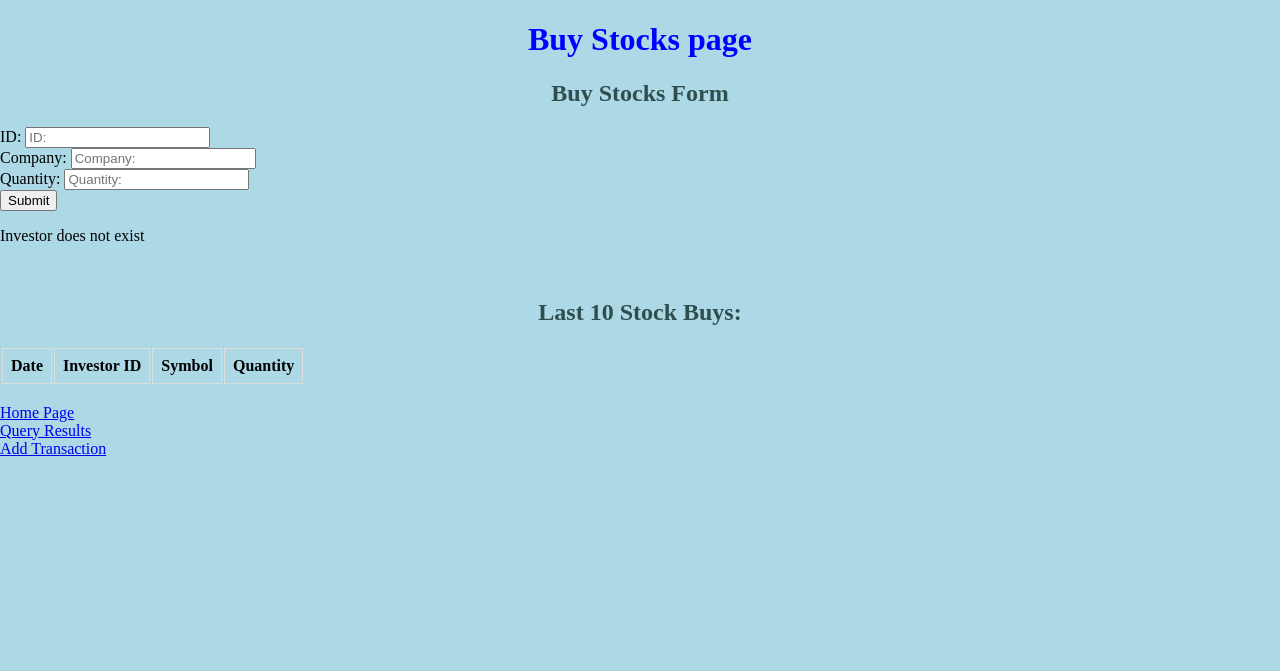
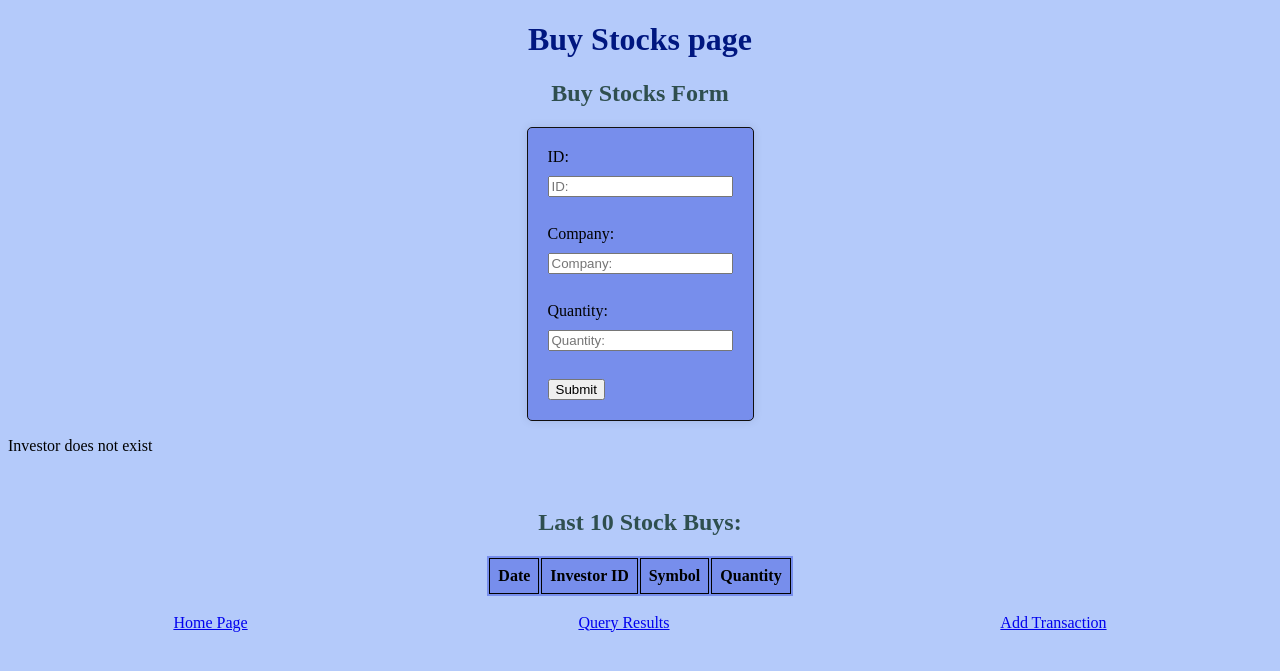
Before and after one commit to GilCaplan/Django_ProjectP2, a Django app: page /Buy_Stocks/ in a window 1280 px wide. Shown: the top 671 px of the page. Run offline with Django 4.2, Linux system fonts and the light colour scheme; data that the repository does not hold is empty.

Commit message:
started django project

```diff
--- a/Stocks_App/models.py
+++ b/Stocks_App/models.py
@@ -11,7 +11,8 @@ from django.db import models
 class Buying(models.Model):
     tdate = models.OneToOneField('Stock', models.DO_NOTHING, db_column='tDate', primary_key=True)
     id = models.ForeignKey('Investor', models.DO_NOTHING, db_column='ID')
-    symbol = models.ForeignKey('Stock', models.DO_NOTHING, db_column='Symbol', to_field='symbol', related_name='buying_symbol_set')
+    # symbol = models.ForeignKey('Stock', models.DO_NOTHING, db_column='Symbol', to_field='symbol', related_name='buying_symbol_set')
+    symbol = models.ForeignKey('Stock', models.DO_NOTHING, db_column='Symbol', related_name='+')
     bquantity = models.IntegerField(db_column='BQuantity', blank=True, null=True)
 
     class Meta:
@@ -57,7 +58,6 @@ class Transactions(models.Model):
     tdate = models.DateField(db_column='tDate', primary_key=True)  # Field name made lowercase. The composite primary key (tDate, ID) found, that is not supported. The first column is selected.
     id = models.ForeignKey(Investor, models.DO_NOTHING, db_column='ID')  # Field name made lowercase.
     tamount = models.IntegerField(db_column='TAmount', blank=True, null=True)  # Field name made lowercase.
-
     class Meta:
         managed = False
         db_table = 'Transactions'
--- a/Stocks_App/views.py
+++ b/Stocks_App/views.py
@@ -1,4 +1,7 @@
+import random
+
 from django.shortcuts import render, redirect
+from datetime import timedelta
 from .models import Transactions, Stock, Buying, Company, Investor
 from django.db import connection
 from django import forms
@@ -7,7 +10,6 @@ import datetime
 
 
 # Create your views here.
-
 
 def index(request):
     return render(request, 'index.html')
@@ -27,14 +29,20 @@ def Add_Transaction(request):
         # Handle the case where the input is not a valid integer or is None
         flag = False
 
+    datetime = Stock.objects.order_by('-tdate').first().tdate
+
     if input_ID is not None and not Transactions.objects.filter(id=input_ID).exists() or flag:
-        return render(request, 'errorPage.html')  # Create a template for id_exists_error.html
+        return render(request, 'Add_Transaction.html', {'errormessage':'user already has a transaction on this day'})  # Create a template for id_exists_error.html
+
+    if Transactions.objects.filter(tdate=datetime, id=input_ID).exists():
+        return render(request, 'Add_Transaction.html', {'errormessage':'user already has a transaction on this day'})  # Create a template for id_exists_error.html
+
     if input_ID is not None:
-        transaction = Transactions()
-        transaction.id_id = input_ID
-        transaction.tamount = tsum
-        transaction.tdate = Stock.objects.order_by('-tdate').first().tdate
-        transaction.save()
+        with connection.cursor() as cursor:
+            cursor.execute("""
+                             INSERT INTO Transactions(tdate,ID,TAmount) VALUES (%s,%s,%s)
+                            ;
+                            """, (datetime, input_ID, tsum))
 
     recent_transactions = Transactions.objects.order_by('-tdate')[:10]
     return render(request, 'Add_Transaction.html', {'recent_transactions': recent_transactions})
@@ -71,7 +79,7 @@ def Buy_Stocks(request):
         error_message = "Investor cannot make multiple purchases for the same company on the same day"
         return render(request, 'buy_stocks.html', {'error_message': error_message, 'recent_transactions': action})
 
-
+    datetime = Stock.objects.order_by('-tdate').first().tdate
     cost = price * BQuantity
     if investor.amount < cost:
         error_message = "Investor does not have enough money to make this purchase."
@@ -80,15 +88,11 @@ def Buy_Stocks(request):
     investor.amount -= cost
     investor.save()
 
-    purchase = Buying()
-    purchase.bquantity = BQuantity
-    purchase.id_id = investor
-    purchase.pk = Stock.objects.get(symbol=company.symbol, tdate=date).pk
-    purchase.tdate_id = date
-    purchase.symbol_id = company
-
-    purchase.symbol = Stock(symbol=Company.objects.get(pk=symbol))
-    purchase.save()
+    with connection.cursor() as cursor:
+        cursor.execute("""
+                         INSERT INTO Buying(tdate,ID, Symbol, BQuantity) VALUES (%s,%s,%s,%s)
+                        ;
+                        """, (datetime, ID, symbol, BQuantity))
 
     return render(request, 'buy_stocks.html', {'recent_transactions': action})
 
--- a/static/style.css
+++ b/static/style.css
@@ -1,20 +1,73 @@
 body{
-    background-color: lightblue;
-    margin: auto;
+    background-color: #b4cafa;
 }
 th, td {
-    border: 1px solid #dddddd;
+    border: 1px solid #000000;
     text-align: left;
     padding: 8px;
 }
 
 thead th {
-    border: 1px solid #dddddd; /* Add this line */
+    border: 1px solid #000000; /* Add this line */
     background-color: #f2f2f2;
+}
+/* Centering tables */
+.gil {
+    margin-left: auto;
+    margin-right: auto;
+    background-color: #778eec;
+}
+
+.raque {
+    display: inline-block; /* Adjust display property */
+    background-color: #778eec;
+    padding: 20px; /* Add padding inside the form container */
+    border: 1px solid #100f0f; /* Add border around the form container */
+    border-radius: 5px; /* Optional: add border radius for rounded corners */
+    box-shadow: 0 0 10px rgba(0, 0, 0, 0.1); /* Optional: add box shadow for a lifted effect */
+}
+
+
+.raque label,
+.raque input {
+    display: block; /* Display label and input as block elements */
+    margin-bottom: 10px; /* Add margin between label-input pairs */
+}
+
+.ben {
+    display: flex;
+    justify-content: center;
+    align-items: center;
+}
+
+
+
+.donny {
+    width: 100%;
+    display: flex;
+    align-items: center;
+    align-content: center;
+}
+
+.outerDiv {
+    width: 100%;
+    margin: auto;
+}
+
+.innerDiv {
+    margin: auto;
+}
+
+.donny img {
+    margin: auto;
+}
+
+.donny a {
+    margin: auto;
 }
 
 h1{
-    color: blue;
+    color: #001780;
     text-align: center;
 }
 
@@ -29,3 +82,9 @@ h2{
     border: 6px outset black;
     width: 500px;
 }
+
+caption {
+    padding-top: 10px;
+    padding-bottom: 10px;
+    font-weight: 800;
+}
--- a/templates/Buy_Stocks.html
+++ b/templates/Buy_Stocks.html
@@ -10,11 +10,11 @@
     <h1>Buy Stocks page</h1>
 
     <h2>Buy Stocks Form</h2>
-    <form method="post">
+    <div class="ben">
+        <form method="post" class="raque">
             {% csrf_token %}
             <label for="id">ID:</label>
             <input type="number" id="id" name="id" placeholder="ID:" required><br>
-
             <label for="company">Company:</label>
             <input type="text" id="company" name="company" placeholder="Company:" required><br>
 
@@ -23,15 +23,16 @@
 
             <button type="submit">Submit</button>
         </form>
-
+    </div>
+    <div class="donny">
         {% if error_message %}
             <p>{{ error_message }}</p>
         {% endif %}
-
+    </div>
     <br>
 
     <h2>Last 10 Stock Buys:</h2>
-    <table>
+    <table class="gil">
         <tr>
             <th>Date</th>
             <th>Investor ID</th>
@@ -49,13 +50,13 @@
     </table>
 
     <br>
-
+    <div class="donny">
         <a href="{% url 'index' %}">Home Page</a>
         <br>
         <a href="{% url 'Query_results' %}">Query Results</a>
         <br>
         <a href="{% url 'Add_Transaction' %}">Add Transaction</a>
-
+    </div>
     <br><br>
 
 </body>
```
Also changed, not shown: templates/Add_Transaction.html (+11 -3 lines), templates/Query_results.html (+17 -11 lines), templates/index.html (+10 -1 lines). Lines whose indentation alone changed are shown as unchanged.
